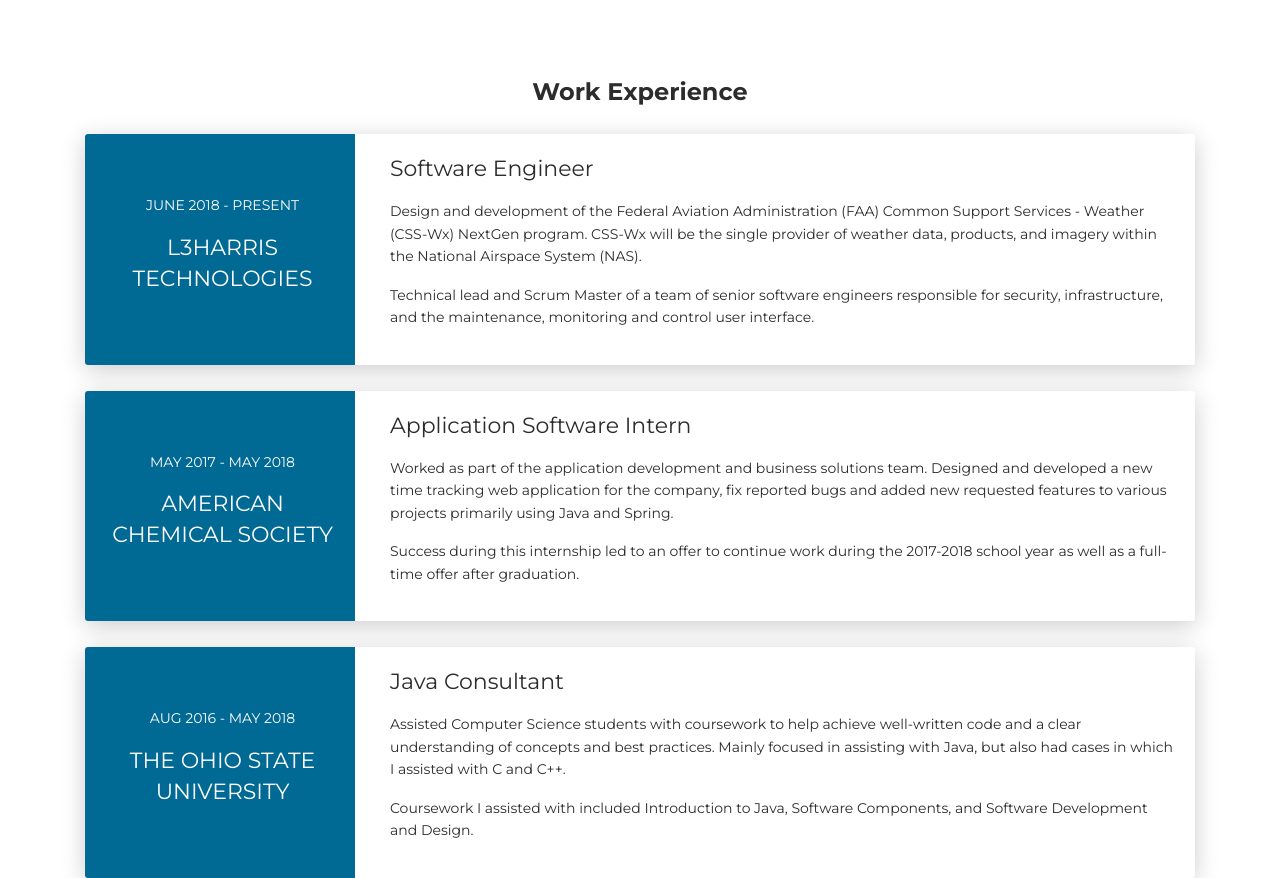
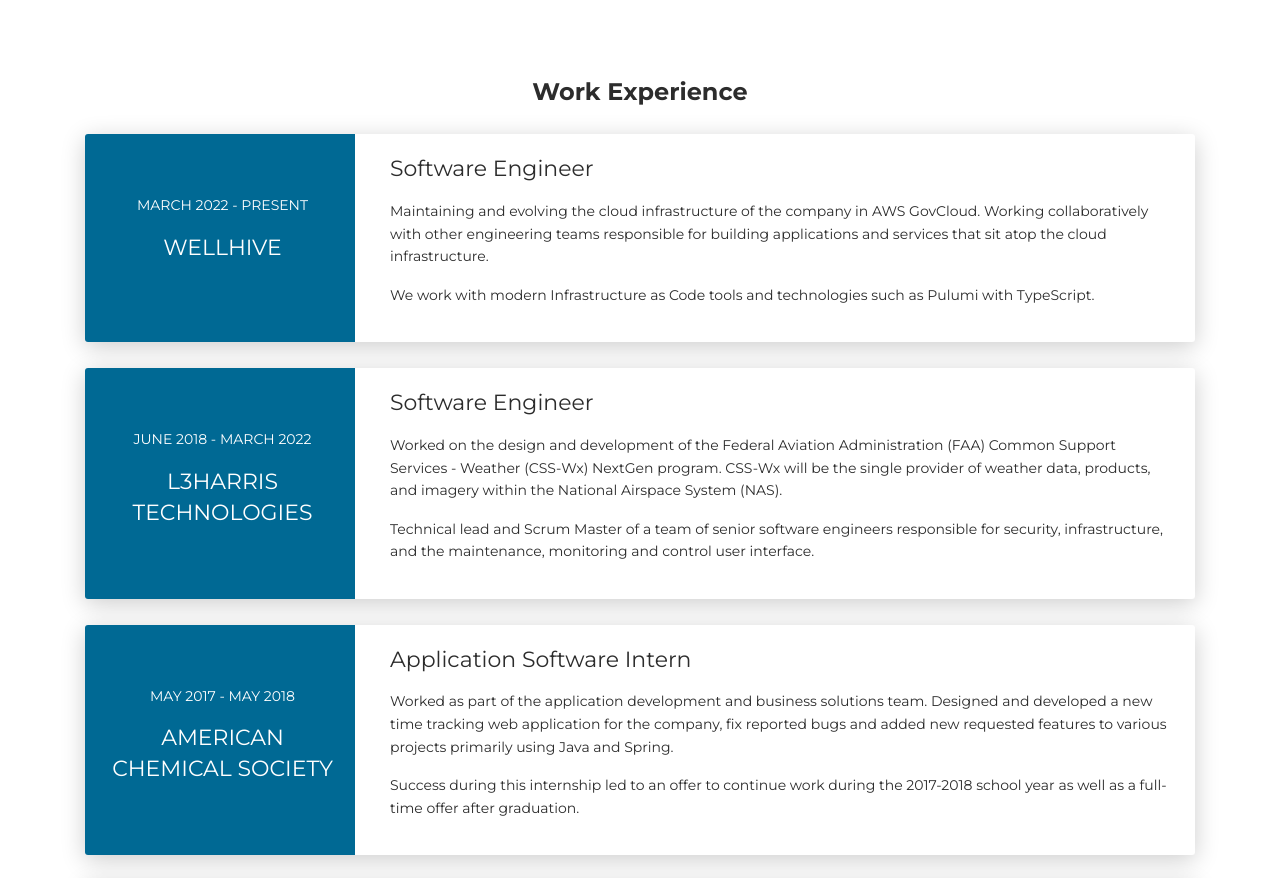
Before and after one commit to mhamill2/portfolio, a website: page dist/index.html in a window 1280 px wide. Shown: the part 1600-2478 px from the top of the page. Drawn offline with Linux system fonts and the light colour scheme.

Commit message:
Added new exp

```diff
--- a/dist/index.html
+++ b/dist/index.html
@@ -226,7 +226,29 @@
         <div class="row">
           <div class="col-md-3 bg-primary" data-aos="fade-right" data-aos-offset="50" data-aos-duration="500">
             <div class="card-body cc-experience-header">
-              <p>June 2018 - Present</p>
+              <p>March 2022 - Present</p>
+              <div class="h5">WellHive</div>
+            </div>
+          </div>
+          <div class="col-md-9" data-aos="fade-left" data-aos-offset="50" data-aos-duration="500">
+            <div class="card-body">
+              <div class="h5">Software Engineer</div>
+              <p>
+                Maintaining and evolving the cloud infrastructure of the company in AWS GovCloud. Working collaboratively with other engineering
+                teams responsible for building applications and services that sit atop the cloud infrastructure.
+              </p>
+              <p>
+                We work with modern Infrastructure as Code tools and technologies such as Pulumi with TypeScript.
+              </p>
+            </div>
+          </div>
+        </div>
+      </div>
+      <div class="card">
+        <div class="row">
+          <div class="col-md-3 bg-primary" data-aos="fade-right" data-aos-offset="50" data-aos-duration="500">
+            <div class="card-body cc-experience-header">
+              <p>June 2018 - March 2022</p>
               <div class="h5">L3Harris Technologies</div>
             </div>
           </div>
@@ -234,7 +256,7 @@
             <div class="card-body">
               <div class="h5">Software Engineer</div>
               <p>
-                Design and development of the Federal Aviation Administration (FAA) Common Support Services - Weather
+                Worked on the design and development of the Federal Aviation Administration (FAA) Common Support Services - Weather
                 (CSS-Wx) NextGen program. CSS-Wx will be the single provider of weather data, products, and imagery
                 within the National Airspace System (NAS).
               </p>
@@ -470,7 +492,7 @@
     <div class="h4 title text-center">Michael Hamill</div>
     <div class="text-center text-muted">
       <p>
-        Copyright &copy; 2021
+        Copyright &copy; 2021 - 2022
       </p>
     </div>
   </footer>
```
Also changed, not shown: 1 other file.
